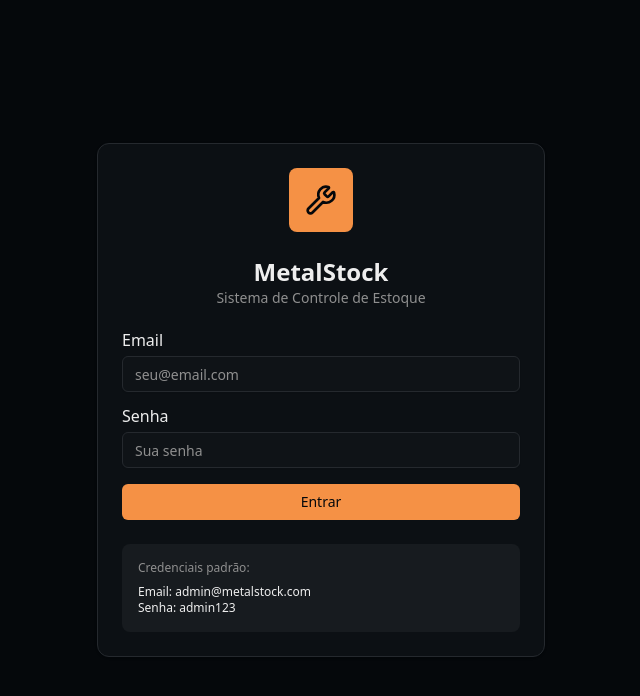
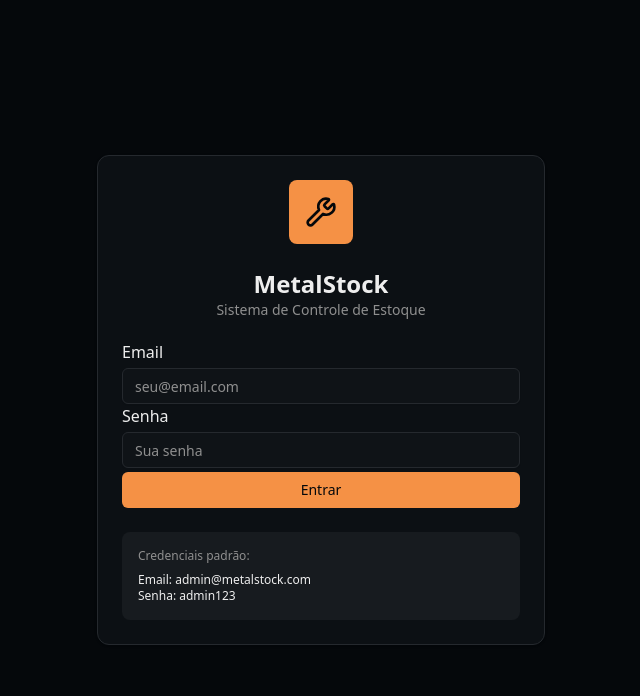
Before and after one commit to bruno-gomes97/metal-stock, a React (Vite) app: page / in a window 1280 px wide. Shown: the top 696 px of the page, without its empty margins (319-959 px from the left). Built offline with nearby package versions, Linux system fonts and the light colour scheme.

Commit message:
feat: Added logic to the login screen

```diff
--- a/package.json
+++ b/package.json
@@ -12,12 +12,15 @@
   "dependencies": {
     "@emotion/react": "^11.14.0",
     "@emotion/styled": "^11.14.1",
+    "@hookform/resolvers": "^5.2.2",
     "@mui/material": "^7.3.7",
     "@tailwindcss/vite": "^4.1.18",
     "lucide-react": "^0.563.0",
     "react": "^19.2.0",
     "react-dom": "^19.2.0",
-    "tailwindcss": "^4.1.18"
+    "react-hook-form": "^7.71.1",
+    "tailwindcss": "^4.1.18",
+    "zod": "^4.3.6"
   },
   "devDependencies": {
     "@eslint/js": "^9.39.1",
--- a/src/App.tsx
+++ b/src/App.tsx
@@ -1,10 +1,13 @@
+import { AuthProvider } from './context/authContext';
 import LoginPage from './pages/login';
 
 function App() {
   return (
-    <div className="min-h-screen flex items-center justify-center p-4">
-      <LoginPage />
-    </div>
+    <AuthProvider>
+      <div className="min-h-screen flex items-center justify-center p-4">
+        <LoginPage />
+      </div>
+    </AuthProvider>
   );
 }
 
--- /dev/null
+++ b/src/_schemas/auth-schema.ts
@@ -0,0 +1,7 @@
+import { z } from 'zod';
+
+export const signUpFormSchema = z
+	.object({
+		email: z.string().email({message: 'Email inválido'}).max(255),
+		password: z.string().min(8, {message: 'A senha deve ter no mínimo 8 caracteres'}).max(128),
+	})
--- a/src/components/text-field/index.tsx
+++ b/src/components/text-field/index.tsx
@@ -5,9 +5,9 @@ interface TextFieldProps {
   placeholder?: string;
 }
 
-export default function TextField({ label, type, id, placeholder }: TextFieldProps) {
+export default function TextField({ label, type, id, placeholder, ...rest }: TextFieldProps) {
   return (
-    <div className="space-y-2">
+    <div className="space-y-2 mb-1">
       {label && (
         <label
           htmlFor={id}
@@ -21,6 +21,7 @@ export default function TextField({ label, type, id, placeholder }: TextFieldPro
         className="bg-[var(--input)]/30 h-9 w-full min-w-0 rounded-md border px-3 py-1 text-[var(--base)] shadow-xs outline-none md:text-sm bg-[var(--input)] border-[var(--border)] text-[var(--foreground)] placeholder:text-[var(--muted-foreground)]"
         id={id}
         placeholder={placeholder}
+        {...rest}
       />
     </div>
   );
--- /dev/null
+++ b/src/context/authContext.tsx
@@ -0,0 +1,40 @@
+/* eslint-disable react-refresh/only-export-components*/
+import React from 'react';
+const KEY_USER_TOKEN = 'metalstock:user-token';
+
+interface AuthProviderProps {
+  children: React.ReactNode;
+}
+
+export interface LoginPayload {
+	email: string;
+	password: string;
+}
+
+interface AuthContextType {
+	login: (payload: LoginPayload) => void;
+	user: LoginPayload | null;
+}
+
+export const AuthContext = React.createContext<AuthContextType | undefined>(undefined);
+
+export const AuthProvider = ({ children }: AuthProviderProps) => {
+	const [user, setUser] = React.useState<LoginPayload | null>(null);
+
+	const login = (payload: LoginPayload) => {
+		if(!payload.email || !payload.password) return;
+		localStorage.setItem(KEY_USER_TOKEN, JSON.stringify(payload));
+		setUser(payload);
+	}
+
+  return <AuthContext.Provider value={{ login, user }}>{children}</AuthContext.Provider>;
+};
+
+
+export const useAuth = () => {
+	const context = React.useContext(AuthContext);
+	if (!context) {
+		throw new Error('useAuth deve ser usado dentro de um AuthProvider');
+	}
+	return context;
+}
--- a/src/index.css
+++ b/src/index.css
@@ -40,5 +40,4 @@ body {
   background: var(--background);
   color: var(--foreground);
   font-size: 1rem;
-
 }
--- a/src/pages/login/index.tsx
+++ b/src/pages/login/index.tsx
@@ -1,11 +1,31 @@
+import { zodResolver } from '@hookform/resolvers/zod';
 import { WrenchIcon } from 'lucide-react';
+import { useForm } from 'react-hook-form';
 
+import { signUpFormSchema } from '../../_schemas/auth-schema';
 import Button from '../../components/button';
 import IconContainer from '../../components/icon-container';
 import Text from '../../components/text';
 import TextField from '../../components/text-field';
+import { useAuth, type LoginPayload } from '../../context/authContext';
 
 export default function LoginPage() {
+  const {
+    register,
+    handleSubmit,
+    reset,
+    formState: { errors },
+  } = useForm({
+    resolver: zodResolver(signUpFormSchema),
+  });
+
+  const { login } = useAuth();
+
+  const onSubmit = (payload: LoginPayload) => {
+    login(payload);
+    reset();
+  };
+
   return (
     <div className="bg-[var(--card)] text-[var(--card-foreground)] flex flex-col gap-6 rounded-xl border py-6 shadow-sm w-full max-w-md border-[var(--border)]">
       <div data-slot="card-header" className="flex flex-col items-center gap-2 px-6 text-center space-y-4">
@@ -13,20 +33,40 @@ export default function LoginPage() {
           <WrenchIcon className="w-8 h-8 text-[var(--primary-foreground)]" />
         </IconContainer>
         <div>
-          <Text variant="lg" className='text-[var(--foreground)]'>MetalStock</Text>
-          <Text variant="sm" className='text-[var(--muted-foreground)]'>Sistema de Controle de Estoque</Text>
+          <Text variant="lg" className="text-[var(--foreground)]">
+            MetalStock
+          </Text>
+          <Text variant="sm" className="text-[var(--muted-foreground)]">
+            Sistema de Controle de Estoque
+          </Text>
         </div>
       </div>
       <div data-slot="card-content" className="px-6">
-        <form className="space-y-4">
-          <TextField label="Email" type="email" id="email" placeholder="seu@email.com" />
-          <TextField label="Senha" type="password" id="password" placeholder="Sua senha" />
+        <form className="space-y-4" onSubmit={handleSubmit(onSubmit)}>
+          <TextField label="Email" type="email" id="email" placeholder="seu@email.com" {...register('email')} />
+          {errors.email && (
+            <Text variant="xs" className="text-red-500">
+              {errors.email.message}
+            </Text>
+          )}
+          <TextField label="Senha" type="password" id="password" placeholder="Sua senha" {...register('password')} />
+          {errors.password && (
+            <Text variant="xs" className="text-red-500">
+              {errors.password.message}
+            </Text>
+          )}
           <Button>Entrar</Button>
         </form>
-        <div className='mt-6 p-4 bg-[var(--muted)] rounded-lg'>
-          <Text variant='xs' className='text-[var(--muted-foreground)] mb-2'>Credenciais padrão:</Text>
-          <Text variant='xs' className='text-[var(--foreground)]'>Email: admin@metalstock.com</Text>
-          <Text variant='xs' className='text-[var(--foreground)]'>Senha: admin123</Text>
+        <div className="mt-6 p-4 bg-[var(--muted)] rounded-lg">
+          <Text variant="xs" className="text-[var(--muted-foreground)] mb-2">
+            Credenciais padrão:
+          </Text>
+          <Text variant="xs" className="text-[var(--foreground)]">
+            Email: admin@metalstock.com
+          </Text>
+          <Text variant="xs" className="text-[var(--foreground)]">
+            Senha: admin123
+          </Text>
         </div>
       </div>
     </div>
```
Also changed, not shown: 1 other file (tests, documents, lock files or other folders).
